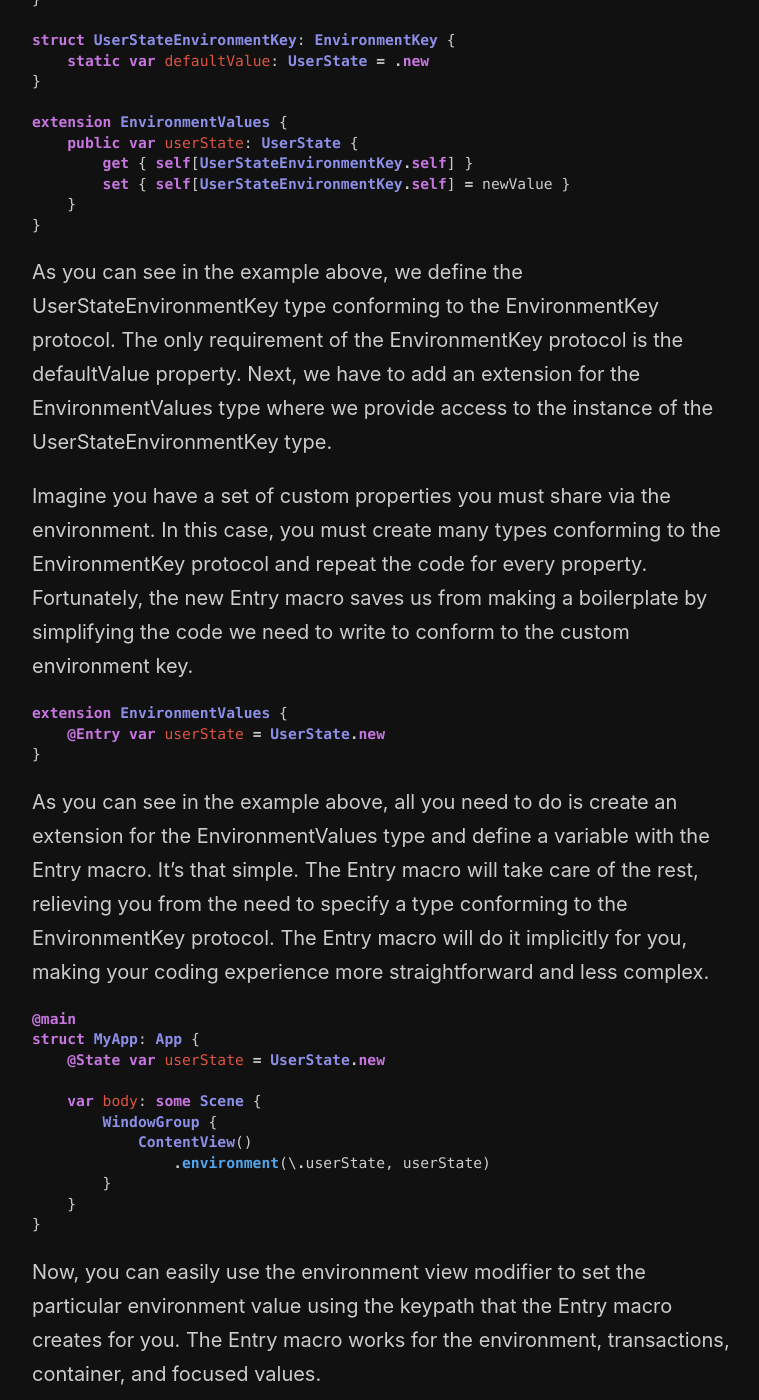
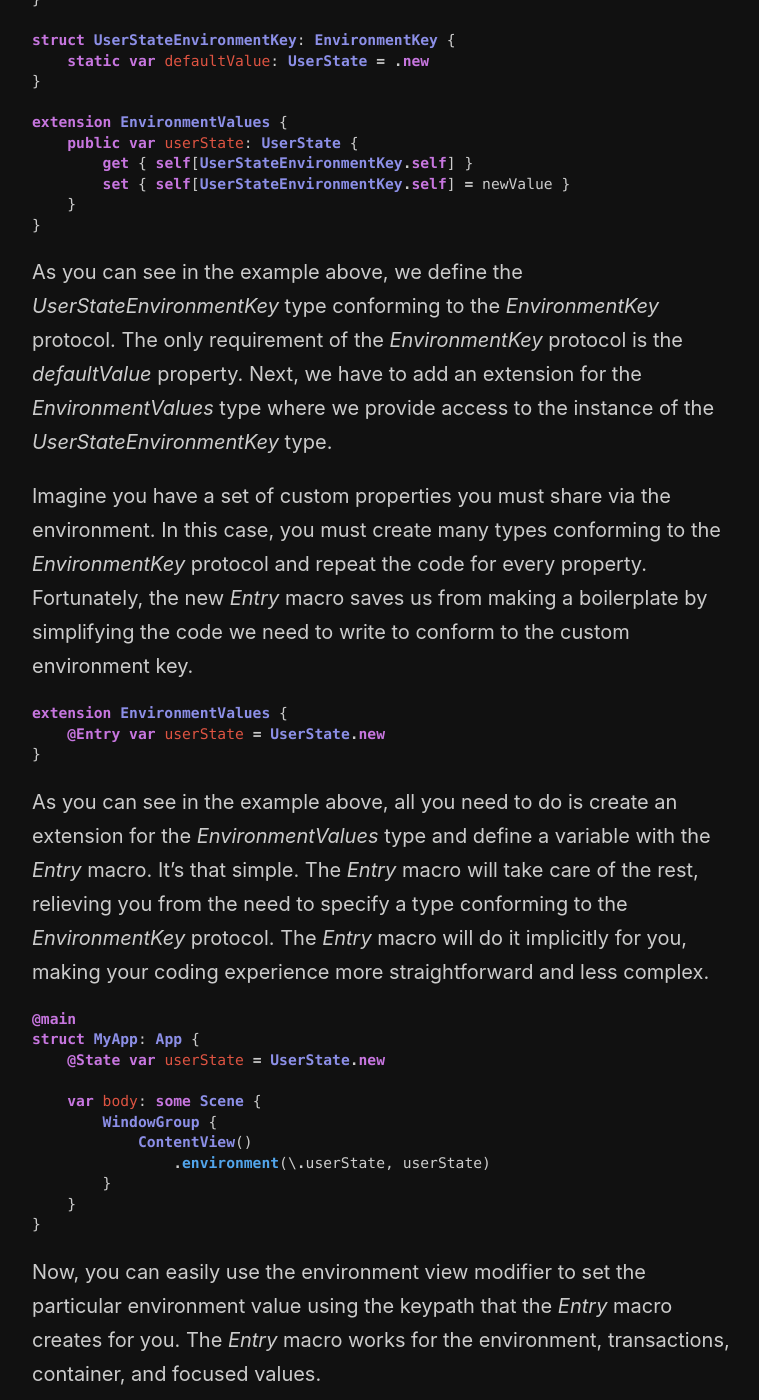
Before and after one commit to mecid/mecid.github.io, a Jekyll site: the page built from _posts/2024-07-09-introducing-entry-macro-in-swiftui.md, in a window 1280 px wide and 1400 px high, scrolled down 920 px. Shown: the whole window, without its empty margins (258-1017 px from the left). Built offline with Jekyll 4.4.1, drawn with Linux system fonts in a browser that asks for light colours; some of the changed text lies outside the part shown.

Commit message:
entry macro post formatted

````diff
--- a/_posts/2024-07-09-introducing-entry-macro-in-swiftui.md
+++ b/_posts/2024-07-09-introducing-entry-macro-in-swiftui.md
@@ -3,7 +3,7 @@ title: Introducing Entry macro in SwiftUI
 layout: post
 ---
 
-The Swift macros feature became very popular last year in the community and inside Apple. As a result, the SwiftUI framework introduced a set of macro types that helped us reduce boilerplates in our codebases. This week, we will talk about the Entry macro type.
+The Swift macros feature became very popular last year in the community and inside Apple. As a result, the SwiftUI framework introduced a set of macro types that helped us reduce boilerplates in our codebases. This week, we will talk about the *Entry* macro type.
 
 The SwiftUI framework introduces the environment feature, implicitly allowing us to share data in the view hierarchy. This feature becomes very useful when you need to share settings or the user state across many views of your app. Let's look at the example of defining a custom environment key holding the user subscription state.
 
@@ -36,9 +36,9 @@ extension EnvironmentValues {
 }
 ```
 
-As you can see in the example above, we define the UserStateEnvironmentKey type conforming to the EnvironmentKey protocol. The only requirement of the EnvironmentKey protocol is the defaultValue property. Next, we have to add an extension for the EnvironmentValues type where we provide access to the instance of the UserStateEnvironmentKey type.
+As you can see in the example above, we define the *UserStateEnvironmentKey* type conforming to the *EnvironmentKey* protocol. The only requirement of the *EnvironmentKey* protocol is the *defaultValue* property. Next, we have to add an extension for the *EnvironmentValues* type where we provide access to the instance of the *UserStateEnvironmentKey* type.
 
-Imagine you have a set of custom properties you must share via the environment. In this case, you must create many types conforming to the EnvironmentKey protocol and repeat the code for every property. Fortunately, the new Entry macro saves us from making a boilerplate by simplifying the code we need to write to conform to the custom environment key.
+Imagine you have a set of custom properties you must share via the environment. In this case, you must create many types conforming to the *EnvironmentKey* protocol and repeat the code for every property. Fortunately, the new *Entry* macro saves us from making a boilerplate by simplifying the code we need to write to conform to the custom environment key.
 
 ```swift
 extension EnvironmentValues {
@@ -46,7 +46,7 @@ extension EnvironmentValues {
 }
 ```
 
-As you can see in the example above, all you need to do is create an extension for the EnvironmentValues type and define a variable with the Entry macro. It's that simple. The Entry macro will take care of the rest, relieving you from the need to specify a type conforming to the EnvironmentKey protocol. The Entry macro will do it implicitly for you, making your coding experience more straightforward and less complex.
+As you can see in the example above, all you need to do is create an extension for the *EnvironmentValues* type and define a variable with the *Entry* macro. It's that simple. The *Entry* macro will take care of the rest, relieving you from the need to specify a type conforming to the *EnvironmentKey* protocol. The *Entry* macro will do it implicitly for you, making your coding experience more straightforward and less complex.
 
 ```swift
 @main
@@ -62,7 +62,7 @@ struct MyApp: App {
 }
 ```
 
-Now, you can easily use the environment view modifier to set the particular environment value using the keypath that the Entry macro creates for you. The Entry macro works for the environment, transactions, container, and focused values.
+Now, you can easily use the environment view modifier to set the particular environment value using the keypath that the *Entry* macro creates for you. The *Entry* macro works for the environment, transactions, container, and focused values.
 
 ```swift
 struct FocusedNoteValue: FocusedValueKey {
@@ -77,7 +77,7 @@ extension FocusedValues {
 }
 ```
 
-Here is another example demonstrating the use of focused values. As you can see, we define the FocusedNoteValue type conforming to the FocusedValueKey protocol. It looks very similar to the custom environment key and requires the same amount of boilerplate per custom value.
+Here is another example demonstrating the use of focused values. As you can see, we define the *FocusedNoteValue* type conforming to the *FocusedValueKey* protocol. It looks very similar to the custom environment key and requires the same amount of boilerplate per custom value.
 
 ```swift
 extension FocusedValues {
@@ -85,6 +85,6 @@ extension FocusedValues {
 }
 ```
 
-As I said before, the Entry macro also works excellently with focused values. The only difference is the property that you define in the extension of the FocusedValues type must be optional because it is only available when the view is focused.
+As I said before, the *Entry* macro also works excellently with focused values. The only difference is the property that you define in the extension of the *FocusedValues* type must be optional because it is only available when the view is focused.
 
-Today, we learned how to use the Entry macro to simplify our code and reduce the boilerplate. The Entry macro is backward compatible, and you can use it even with previous versions of Apple platforms. I hope you enjoy the post. Feel free to follow me on [Twitter](https://twitter.com/mecid) and ask your questions related to this post. Thanks for reading, and see you next week!
+Today, we learned how to use the *Entry* macro to simplify our code and reduce the boilerplate. The *Entry* macro is backward compatible, and you can use it even with previous versions of Apple platforms. I hope you enjoy the post. Feel free to follow me on [Twitter](https://twitter.com/mecid) and ask your questions related to this post. Thanks for reading, and see you next week!
````
